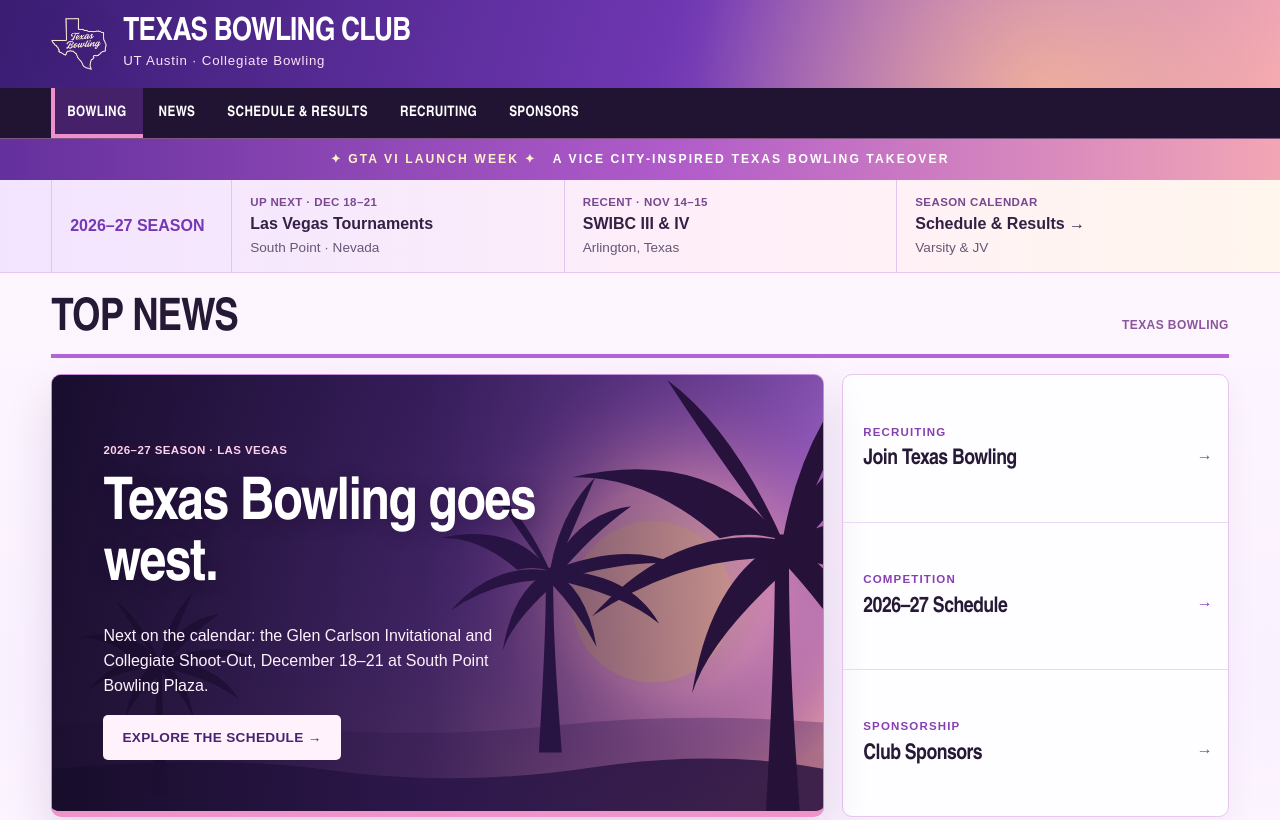
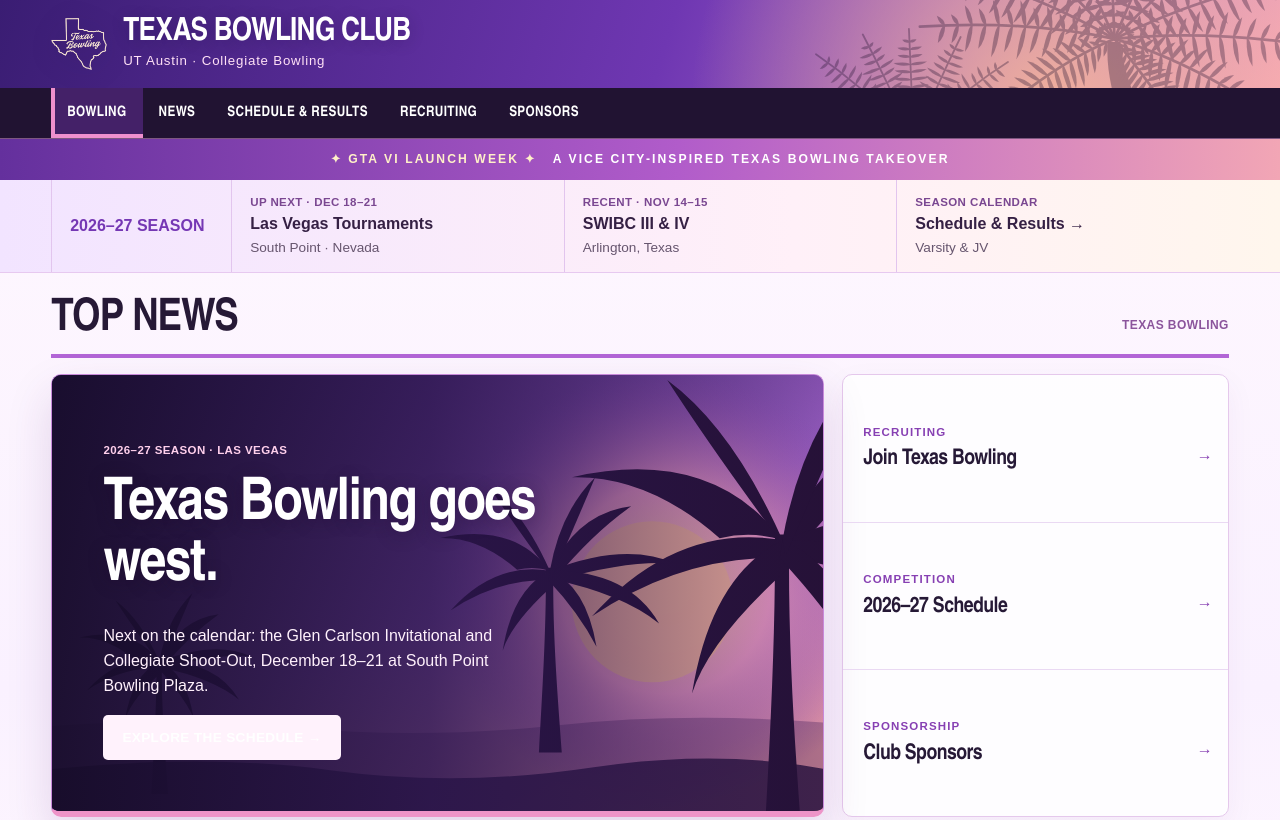
Before and after one commit to texasbowlingclub/texas-bowling-club, a plain HTML site: page index.html in a window 1280 px wide. Shown: the top 820 px of the page. Drawn offline with Linux system fonts and the light colour scheme.

Commit message:
Apply GTA VI-inspired purple sunset theme across club website

```diff
--- a/index.html
+++ b/index.html
@@ -9,6 +9,7 @@
 
   <!-- Original site styling -->
   <link rel="stylesheet" href="athletics.css">
+  <link rel="stylesheet" href="gta6-theme.css">
 
   <!-- GTA VI-inspired launch week theme -->
   <style>
```
